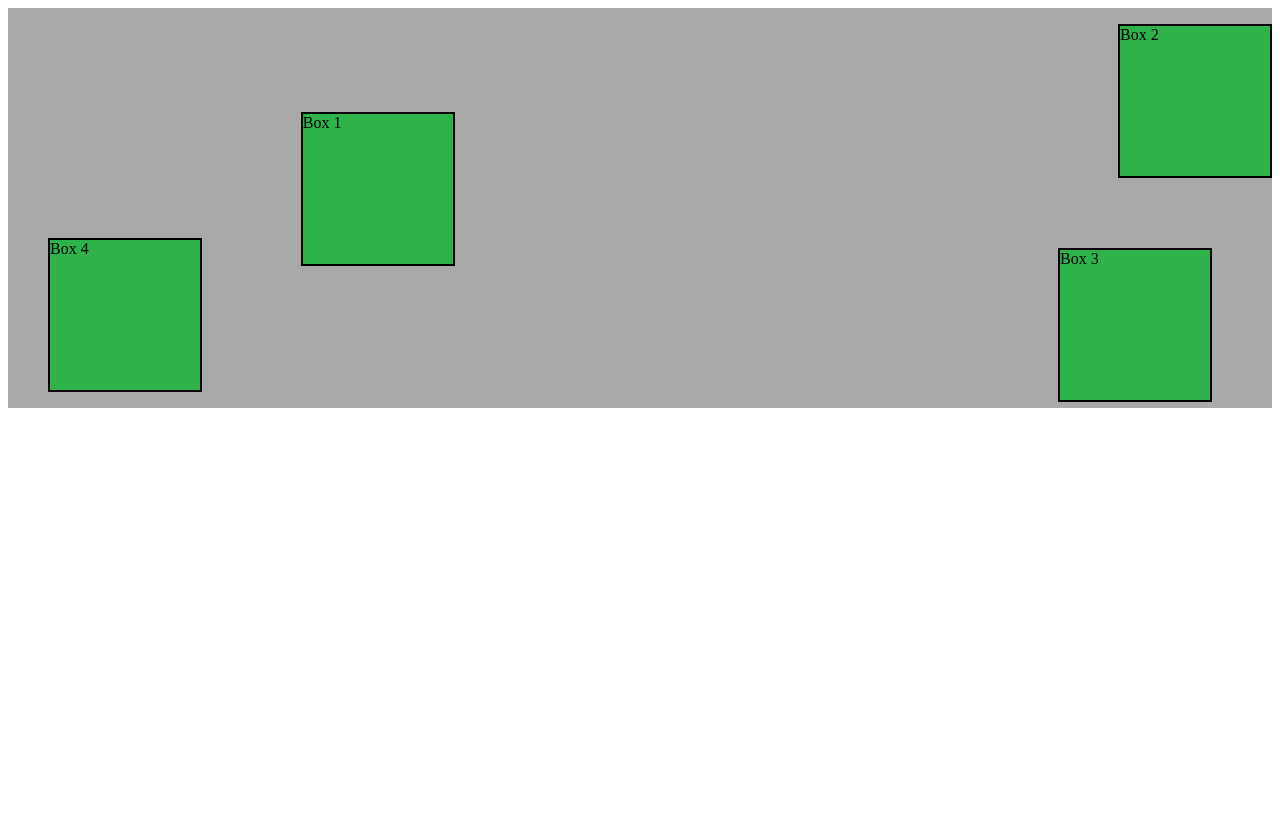
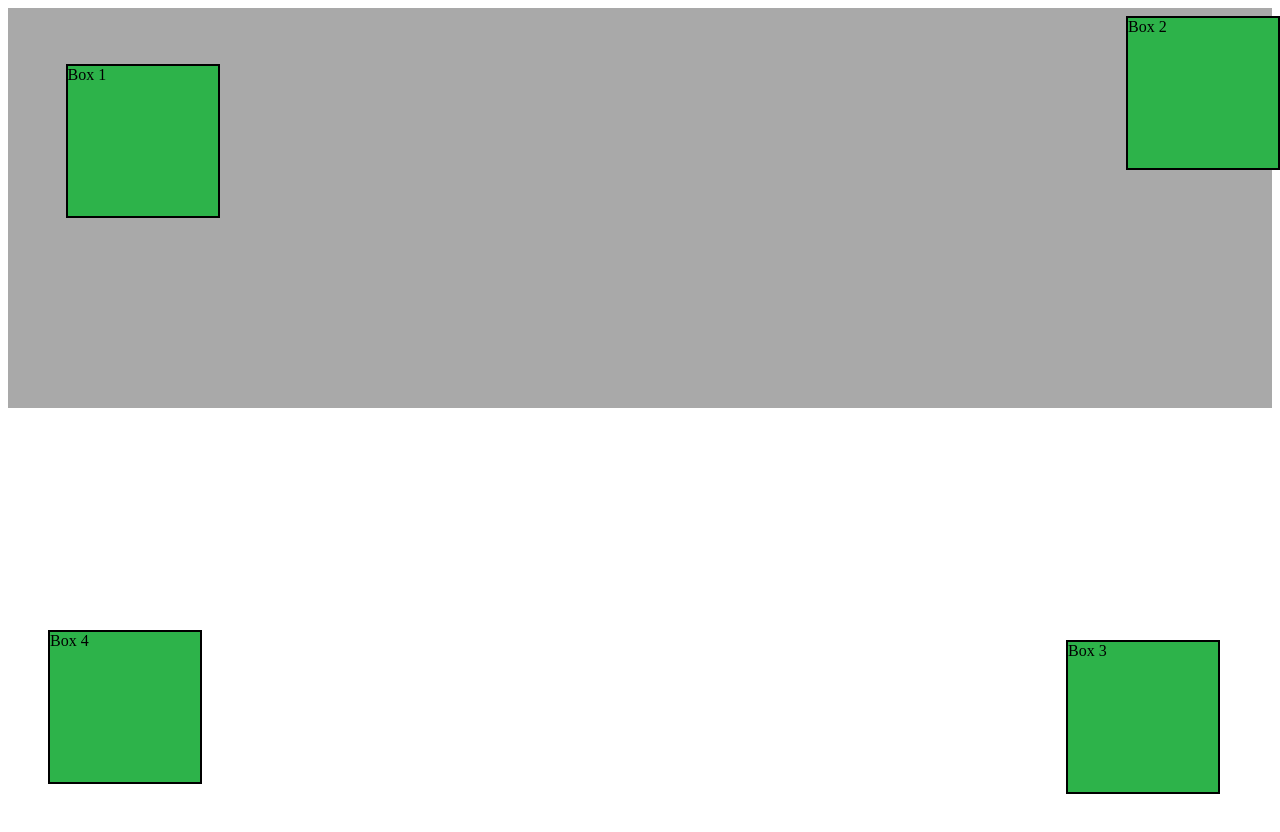
Before and after one commit to Zane-Gilfillan/git-test, a plain HTML site: page class-example-code/gitlab-index.html in a window 1280 px wide. Before the commit the page ends 800 px from the top, so only its background shows below. Drawn offline with Linux system fonts and the light colour scheme.

Commit message:
updating the readme, tweaked the fixed practice

````diff
--- a/class-example-code/css-code/fixed.css
+++ b/class-example-code/css-code/fixed.css
@@ -36,3 +36,9 @@
   .box-4 {
     bottom: 0;
   }
+
+
+
+  .browser-push {
+    height: 100vh;
+  }
--- a/class-example-code/css-code/relative.css
+++ b/class-example-code/css-code/relative.css
@@ -3,7 +3,12 @@
  * (i.e. below or left of where the element would normally be)
  **/
 
+ /* I threw a ```display: flex;``` in the .box-set just to align all of them in a row */
+
  .box-set {
+    display: flex;
+    align-items: center;
+    justify-content: center;
     position: relative;
     height: 400px;
     background: darkgray;
@@ -14,19 +19,32 @@
     position: relative;
     width: 150px;
     height: 150px;
-    background: #2db34a;
+    /* background: #2db34a; */
     border: 2px solid black;
   }
 
   .box-1 {
-    top: 20px;
+    text-align: center;
+    top: 100px;
+    background: coral;
   }
 
   .box-2 {
     left: 40px;
+    text-align: center;
+    background: cornflowerblue;
   }
 
   .box-3 {
     right: 20px;
     bottom: -10px;
+    text-align: center;
+    background: darkgoldenrod;
   }
+
+  .box-4 {
+      left: 200px;
+      bottom: 35px;
+      text-align: center;
+      background: darkseagreen;
+  }
--- a/class-example-code/gitlab-index.html
+++ b/class-example-code/gitlab-index.html
@@ -3,7 +3,9 @@
 <head>
     <meta charset="UTF-8">
     <meta name="viewport" content="width=device-width, initial-scale=1.0">
-    <link rel="stylesheet" href="/class-example-code/css-code/absolute.css">
+    <!-- <link rel="stylesheet" href="/class-example-code/css-code/absolute.css"> -->
+    <!-- <link rel="stylesheet" href="/class-example-code/css-code/relative.css"> -->
+    <link rel="stylesheet" href="/class-example-code/css-code/fixed.css">
     <title>TEST/PRACTICE CODE</title>
 </head>
 <body>
@@ -14,7 +16,9 @@
           <figure class="box box-3">Box 3</figure>
           <figure class="box box-4">Box 4</figure>
         </div>
-      </body>
+    </body>
+
+    <div class="browser-push"></div>
 
 </body>
 </html>
````
Also changed, not shown: 1 other file.
